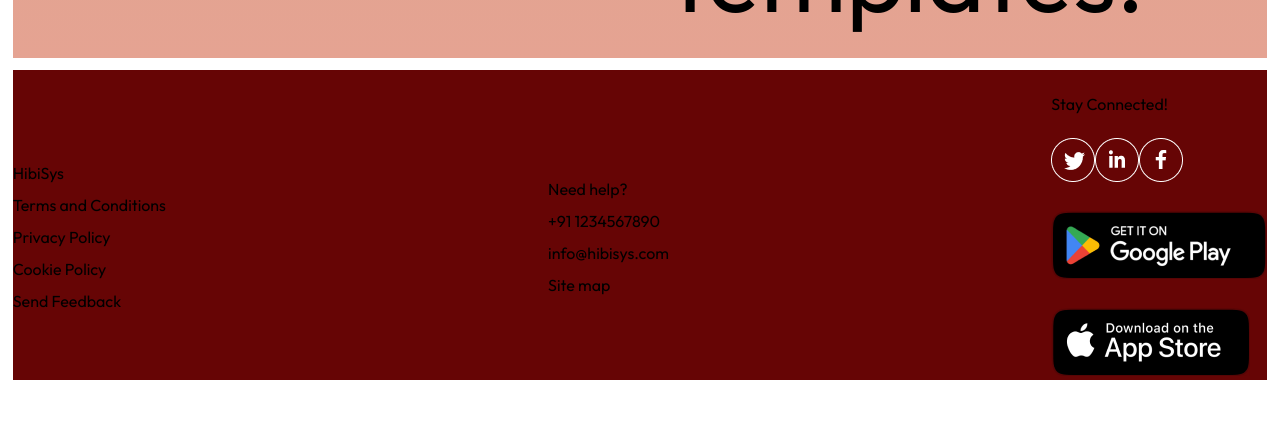
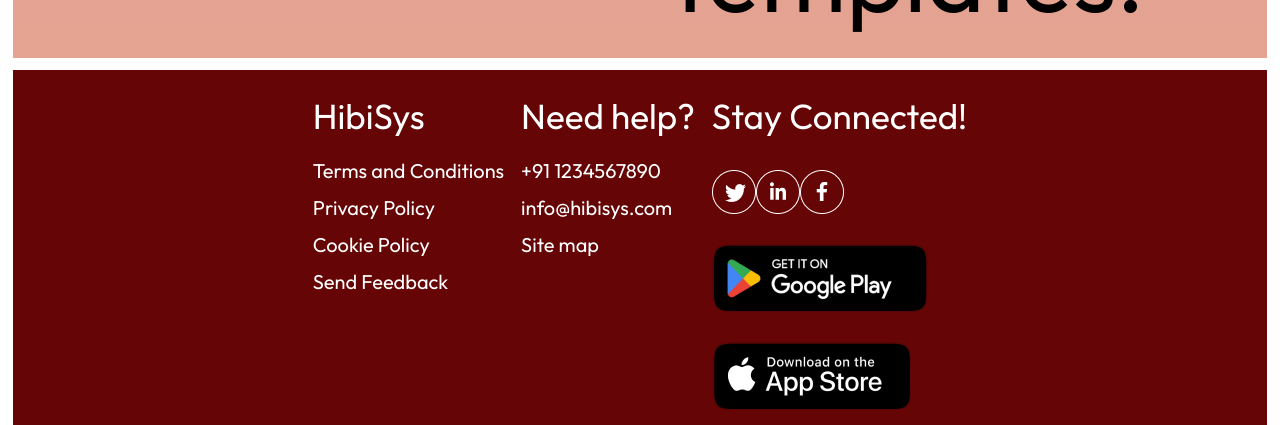
Before and after one commit to M-Aditya-11/resume_generator_app, a React (Vite) app in the folder frontend/: page / in a window 1280 px wide. Shown: the part 1864-2289 px from the top of the page. Before the commit the page ends 2244 px from the top, so only its background shows below. Built offline with nearby package versions, Linux system fonts and the light colour scheme.

Commit message:
Update Footer component styles for alignment and padding

```diff
--- a/frontend/src/components/Footer/Footer.css
+++ b/frontend/src/components/Footer/Footer.css
@@ -2,5 +2,12 @@
     background-color: rgb(102, 5, 5);
     display: flex;
     justify-content: space-between;
-    align-items: center;
+    align-items: self-start;
+    padding: 0px 300px 10px 300px;
+    color: white;
+    font-size: 20px;
 }
+.footer-heading{
+    font-size: 35px;
+    margin-bottom: 20px;
+}
```
